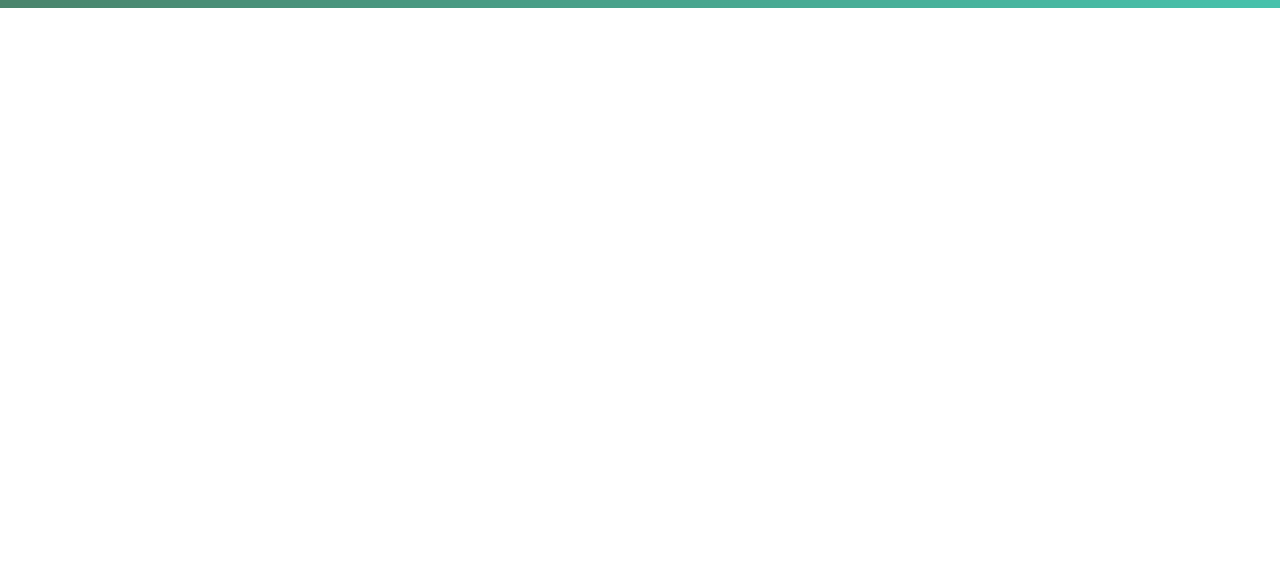
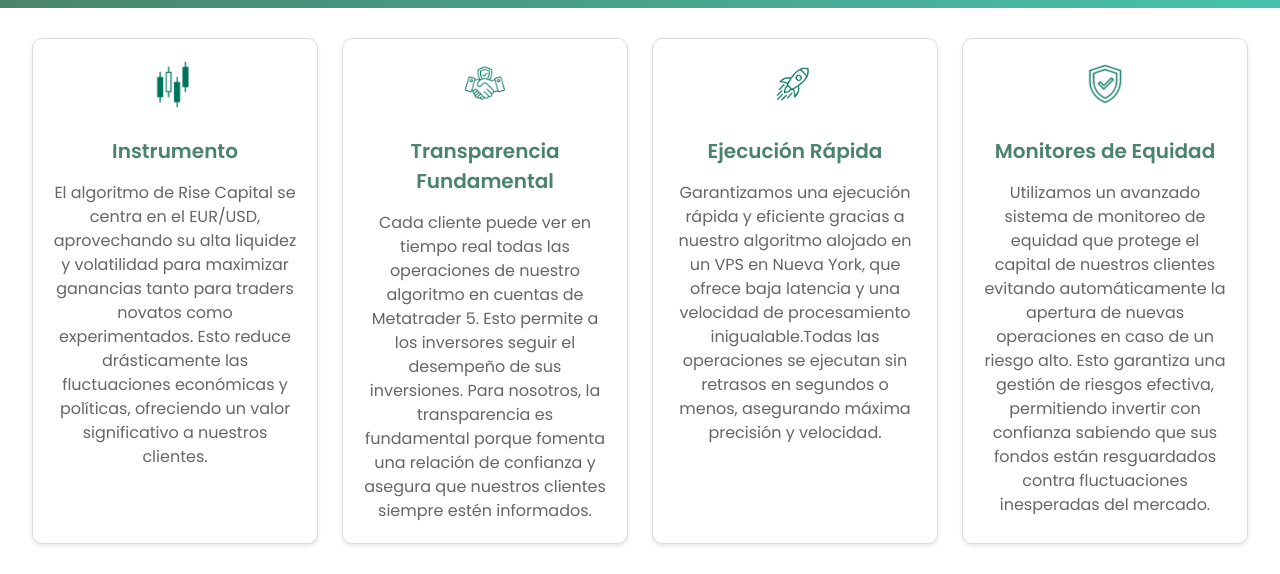
Before and after one commit to victoriamorales92/riseCapital, a plain HTML site: page index.html in a window 1280 px wide. Shown: the part 471-1045 px from the top of the page. Before the commit the page ends 800 px from the top, so only its background shows below. Drawn offline with Linux system fonts and the light colour scheme.

Commit message:
agrego cards

```diff
--- a/index.html
+++ b/index.html
@@ -27,8 +27,7 @@
     <div class="container">
         <div class="text">
             <h1>SIMPLIFICAMOS</h1>
-            <h2>EL PROCESO DE</h2>
-            <h2>TRADING</h2>
+            <h2>EL PROCESO DE TRADING</h2>
         </div>
         <div class="buttons">
             <div class="button">ACCESIBLE</div>
@@ -36,5 +35,27 @@
             <div class="button">RAPIDO</div>
         </div>
     </div>
+    <div class="cards-container">
+        <div class="card">
+            <img src="assets/img/instrumento.png" alt="Instrumento">
+            <h3>Instrumento</h3>
+            <p>El algoritmo de Rise Capital se centra en el EUR/USD, aprovechando su alta liquidez y volatilidad para maximizar ganancias tanto para traders novatos como experimentados. Esto reduce drásticamente las fluctuaciones económicas y políticas, ofreciendo un valor significativo a nuestros clientes.</p>
+        </div>
+        <div class="card">
+            <img src="assets/img/transparencia.png" alt="Transparencia Fundamental">
+            <h3>Transparencia Fundamental</h3>
+            <p>Cada cliente puede ver en tiempo real todas las operaciones de nuestro algoritmo en cuentas de Metatrader 5. Esto permite a los inversores seguir el desempeño de sus inversiones. Para nosotros, la transparencia es fundamental porque fomenta una relación de confianza y asegura que nuestros clientes siempre estén informados.</p>
+        </div>
+        <div class="card">
+            <img src="assets/img/velocidad.png" alt="Ejecución Rápida">
+            <h3>Ejecución Rápida</h3>
+            <p>Garantizamos una ejecución rápida y eficiente gracias a nuestro algoritmo alojado en un VPS en Nueva York, que ofrece baja latencia y una velocidad de procesamiento inigualable.Todas las operaciones se ejecutan sin retrasos en segundos o menos, asegurando máxima precisión y velocidad.</p>
+        </div>
+        <div class="card">
+            <img src="assets/img/monitorEquidad.png" alt="Monitores de Equidad">
+            <h3>Monitores de Equidad</h3>
+            <p>Utilizamos un avanzado sistema de monitoreo de equidad que protege el capital de nuestros clientes evitando automáticamente la apertura de nuevas operaciones en caso de un riesgo alto. Esto garantiza una gestión de riesgos efectiva, permitiendo invertir con confianza sabiendo que sus fondos están resguardados contra fluctuaciones inesperadas del mercado.</p>
+        </div>
+    </div>
 </body>
 </html>
--- a/styles.css
+++ b/styles.css
@@ -46,11 +46,13 @@ body {
 .nav-buttons {
     display: flex;
     align-items: center;
+    margin-left: 20px;
 }
 
 .ingresar {
     text-decoration: none;
     color: #4a836c;
+    font-weight: 800;
     font-size: 16px;
     margin-right: 10px;
     transition: color 0.3s;
@@ -64,9 +66,11 @@ body {
     background-color: #4a836c;
     color: white;
     border: none;
+    border-radius: 5px; /* Bordes redondeados */
     padding: 10px 20px;
     cursor: pointer;
     font-size: 16px;
+    font-weight: 600;
     transition: background-color 0.3s;
 }
 
@@ -126,3 +130,45 @@ body {
 .button:hover {
     transform: scale(1.05); /* Escala ligeramente el botón al pasar el mouse */
 }
+
+
+
+
+/*cards*/
+.cards-container {
+    display: flex;
+    justify-content: space-around;
+    align-items: stretch;
+    flex-wrap: wrap;
+    padding: 20px;
+}
+
+.card {
+    background-color: white;
+    border: 1px solid #ddd;
+    border-radius: 10px;
+    box-shadow: 0 2px 4px rgba(0, 0, 0, 0.1);
+    width: 23%;
+    margin: 10px;
+    padding: 20px;
+    text-align: center;
+}
+
+.card img {
+    height: 50px;
+    margin-bottom: 20px;
+}
+
+.card h3 {
+    font-size: 20px;
+    font-weight: 600;
+    color: #4a836c;
+    margin-bottom: 15px;
+}
+
+.card p {
+    font-size: 16px;
+    font-weight: 400;
+    color: #666;
+    line-height: 1.5;
+}
```
Also changed, not shown: assets/img/instrumento.png (renamed from assets/img/instruemento.png).
